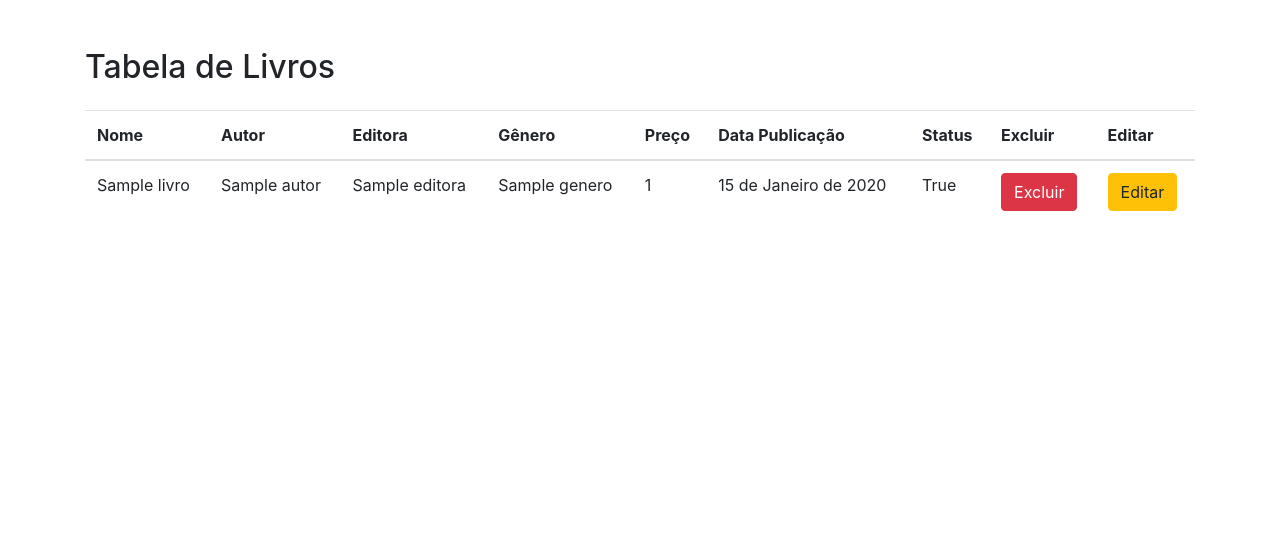
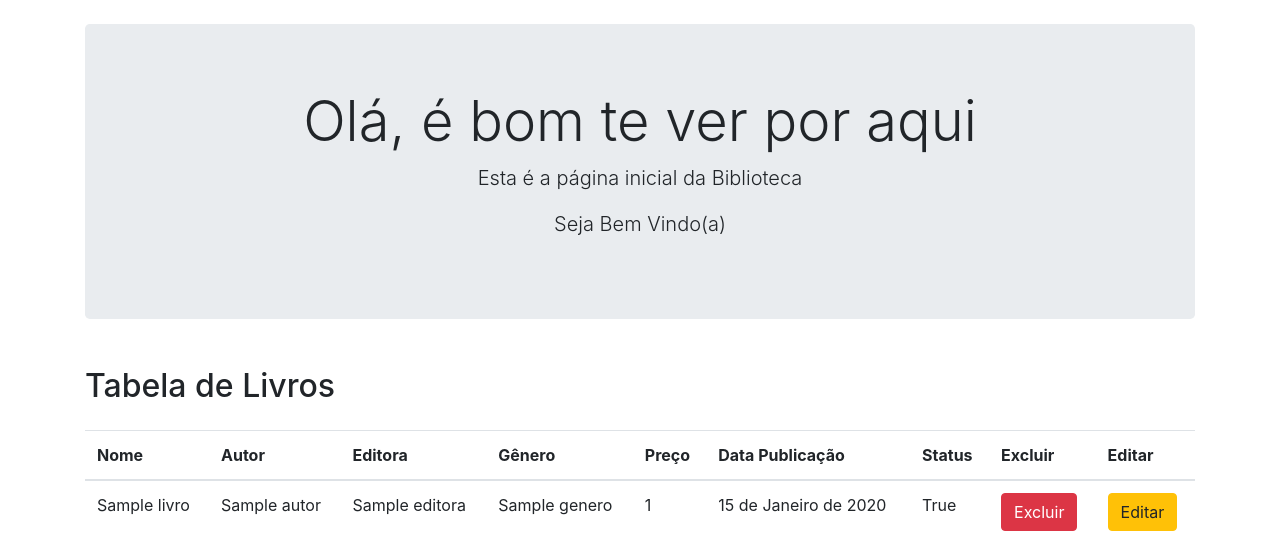
Before and after one commit to alinefxz/Biblioteca, a Django app: page / in a window 1280 px wide. Shown: the part 56-615 px from the top of the page. Run offline with Django 5.2, Linux system fonts and the light colour scheme; tables that the repository leaves empty hold one stand-in row (values such as "Sample post"); some libraries are stand-ins or nearby versions.

Commit message:
commit Biblioteca

```diff
--- a/app/templates/index.html
+++ b/app/templates/index.html
@@ -5,60 +5,47 @@
     <meta name="viewport" content="width=device-width, initial-scale=1.0">
     <title>Página Inicial</title>
 
-    <!-- Incluindo Bootstrap CSS -->
     <link rel="stylesheet" href="https://maxcdn.bootstrapcdn.com/bootstrap/4.5.2/css/bootstrap.min.css">
 </head>
 
 <body>
 
 <nav class="navbar navbar-expand-lg navbar-dark bg-success">
-
     <a class="navbar-brand" href="/">Biblioteca</a>
-
-    <button class="navbar-toggler" type="button" data-toggle="collapse" data-target="#navbarNav">
+    <button class="navbar-toggler" type="button" data-toggle="collapse" data-target="#navbarNav" aria-controls="navbarNav" aria-expanded="false" aria-label="Toggle navigation">
         <span class="navbar-toggler-icon"></span>
     </button>
 
     <div class="collapse navbar-collapse" id="navbarNav">
-
         <ul class="navbar-nav">
             <li class="nav-item">
                 <a class="nav-link text-dark" href="/">Home</a>
             </li>
-
             <li class="nav-item">
                 <a class="nav-link text-dark" href="/livros/">Livros</a>
             </li>
-
             <li class="nav-item">
                 <a class="nav-link text-dark" href="/reserva/">Reserva</a>
             </li>
-
             <li class="nav-item">
                 <a class="nav-link text-dark" href="/cidade/">Cidade</a>
             </li>
-
             <li class="nav-item">
                 <a class="nav-link text-dark" href="/autor/">Autor</a>
             </li>
-
             <li class="nav-item">
                 <a class="nav-link text-dark" href="/editor/">Editora</a>
             </li>
-
             <li class="nav-item">
                 <a class="nav-link text-dark" href="/genero/">Genero</a>
             </li>
-
             <li class="nav-item">
                 <a class="nav-link text-dark" href="/leitor/">Leitor</a>
             </li>
-
             <li class="nav-item">
                 <a class="nav-link text-dark" href="/admin/">Administração</a>
             </li>
         </ul>
-
     </div>
 </nav>
 
@@ -75,13 +62,17 @@
 </div>
 {% endif %}
 
+<div class="container mt-4">
+    <div class="jumbotron text-center">
+        <h1 class="display-4">Olá, é bom te ver por aqui</h1>
+        <p class="lead">Esta é a página inicial da Biblioteca</p>
+        <p class="lead">Seja Bem Vindo(a)</p>
+    </div>
+</div>
 
 <div class="container mt-5">
-
     <h2 class="mb-4">Tabela de Livros</h2>
-
     <table class="table">
-
         <thead>
             <tr>
                 <th scope="col">Nome</th>
@@ -95,49 +86,27 @@
                 <th scope="col">Editar</th>
             </tr>
         </thead>
-
         <tbody>
-
             {% for livros in livros %}
-
             <tr>
-
                 <td>{{ livros.nome }}</td>
-
                 <td>{{ livros.autor }}</td>
-
                 <td>{{ livros.editora }}</td>
-
                 <td>{{ livros.genero }}</td>
-
                 <td>{{ livros.preco }}</td>
-
                 <td>{{ livros.data_plub }}</td>
-
                 <td>{{ livros.status }}</td>
-
                 <td>
-                    <a href="{% url 'delete' livros.id %}" class="btn btn-danger">
-                        Excluir
-                    </a>
+                    <a href="{% url 'delete' livros.id %}" class="btn btn-danger">Excluir</a>
                 </td>
-
                 <td>
-                    <a href="{% url 'editar' livros.id %}" class="btn btn-warning">
-                    Editar
-                    </a>
+                    <a href="{% url 'editar' livros.id %}" class="btn btn-warning">Editar</a>
                 </td>
-
             </tr>
-
             {% endfor %}
-
         </tbody>
-
     </table>
-
 </div>
-
 
 <script src="https://code.jquery.com/jquery-3.5.1.slim.min.js"></script>
 <script src="https://cdn.jsdelivr.net/npm/@popperjs/core@2.9.1/dist/umd/popper.min.js"></script>
```
